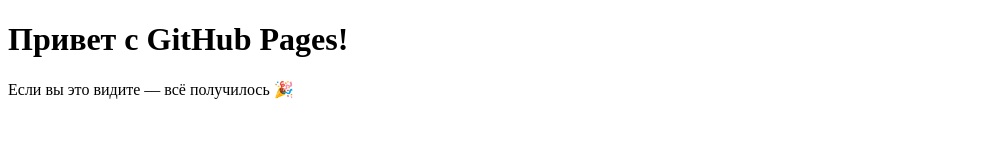
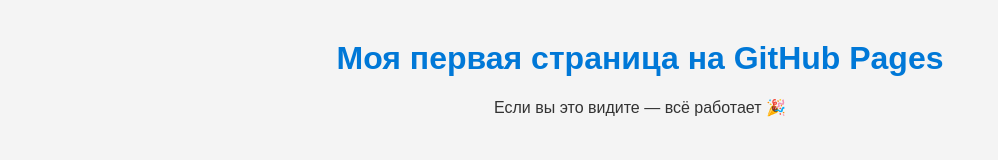
Before and after one commit to Jural2025/Jural, a plain HTML site: page index.html in a window 1280 px wide. Shown: the whole page, without its empty margins (0-998 px from the left). Drawn offline with Linux system fonts and the light colour scheme.

Commit message:
Update index.html
obnovlen index.html

```diff
--- a/index.html
+++ b/index.html
@@ -2,10 +2,22 @@
 <html lang="ru">
 <head>
   <meta charset="UTF-8">
-  <title>Первая страница</title>
+  <title>Привет, GitHub Pages!</title>
+  <style>
+    body {
+      font-family: Arial, sans-serif;
+      background-color: #f4f4f4;
+      color: #333;
+      margin: 40px;
+      text-align: center;
+    }
+    h1 {
+      color: #0078D7;
+    }
+  </style>
 </head>
 <body>
-  <h1>Привет с GitHub Pages!</h1>
-  <p>Если вы это видите — всё получилось 🎉</p>
+  <h1>Моя первая страница на GitHub Pages</h1>
+  <p>Если вы это видите — всё работает 🎉</p>
 </body>
 </html>
```
